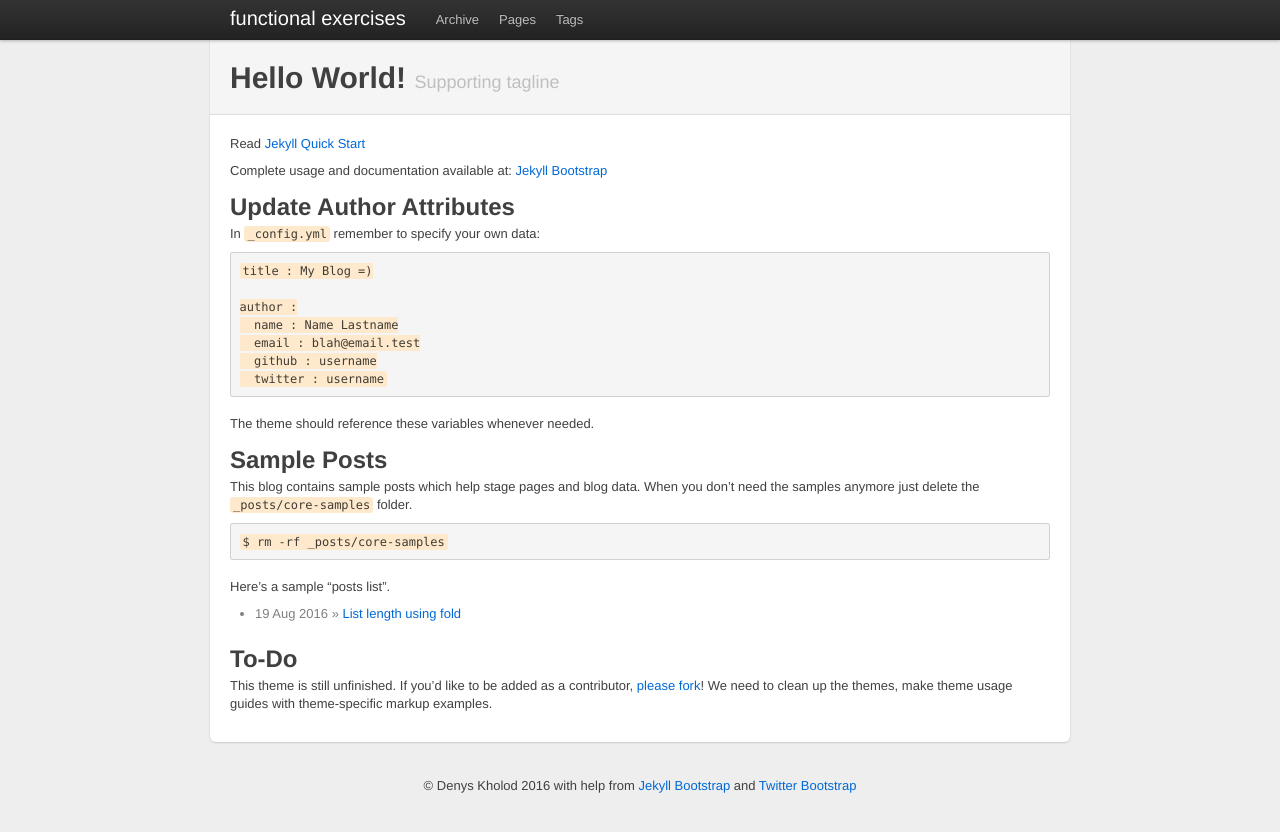
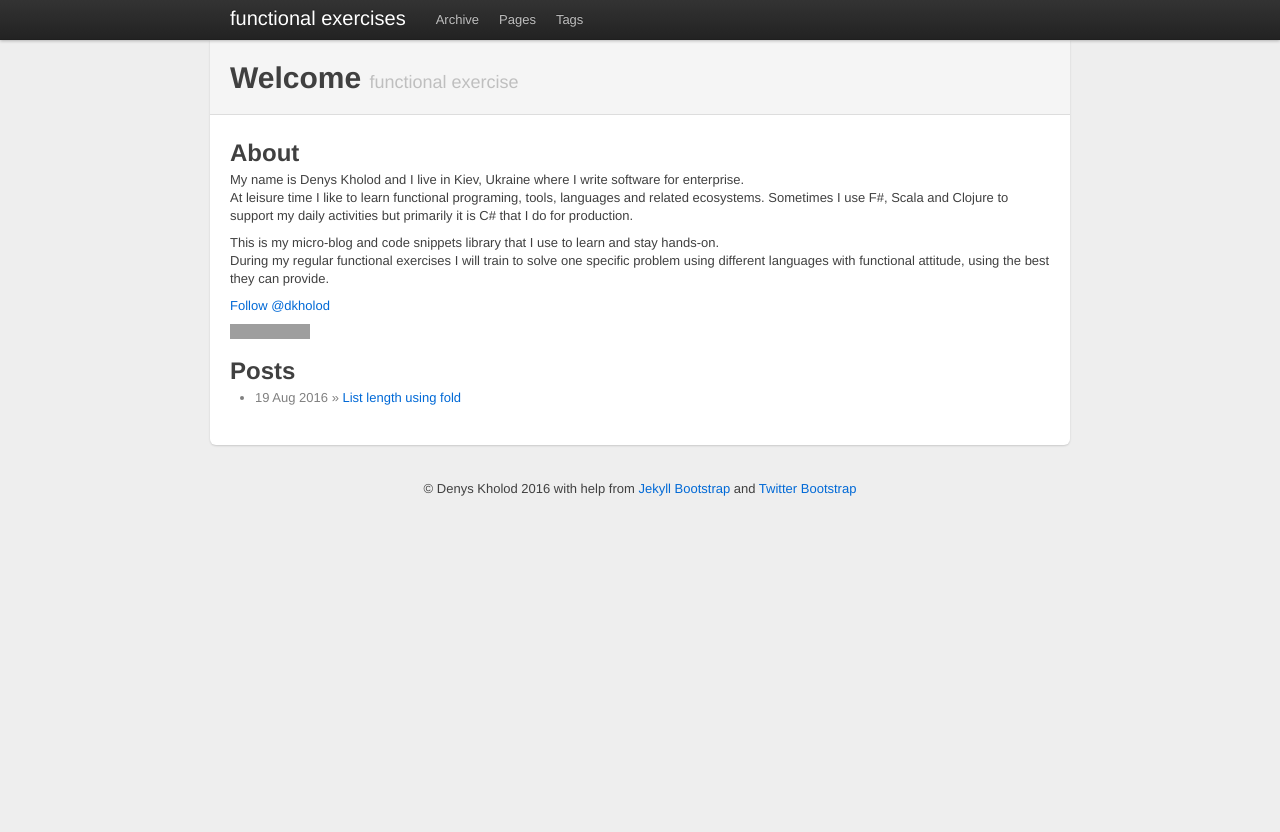
Before and after one commit to funcxz/funcxz.github.io, a Jekyll site: the page built from index.md, in a window 1280 px wide. Shown: the top 832 px of the page. Built offline with Jekyll 4.4.1, drawn with Linux system fonts in a browser that asks for light colours; comment, search, counter and statistics services are not loaded; grey boxes are pictures that could not be loaded.

Commit message:
Compose welcome page

```diff
--- a/index.md
+++ b/index.md
@@ -1,44 +1,32 @@
 ---
 layout: page
-title: Hello World!
-tagline: Supporting tagline
+title: Welcome
+tagline: functional exercise
 ---
 {% include JB/setup %}
 
-Read [Jekyll Quick Start](http://jekyllbootstrap.com/usage/jekyll-quick-start.html)
+## About
 
-Complete usage and documentation available at: [Jekyll Bootstrap](http://jekyllbootstrap.com)
+My name is Denys Kholod and I live in Kiev, Ukraine where I write software for enterprise.
+At leisure time I like to learn functional programing, tools, languages and related ecosystems. Sometimes I use F#, Scala and Clojure to support my daily activities but primarily it is C# that I do for production.
 
-## Update Author Attributes
+This is my micro-blog and code snippets library that I use to learn and stay hands-on.
+During my regular functional exercises I will train to solve one specific problem using different languages with functional attitude, using the best they can provide.
 
-In `_config.yml` remember to specify your own data:
 
-    title : My Blog =)
+<p>
+  <a href="https://twitter.com/dkholod" class="twitter-follow-button" data-show-count="false">Follow @dkholod</a>
+  <script>!function(d,s,id){var js,fjs=d.getElementsByTagName(s)[0];if(!d.getElementById(id)){js=d.createElement(s);js.id=id;js.src="//platform.twitter.com/widgets.js";fjs.parentNode.insertBefore(js,fjs);}}(document,"script","twitter-wjs");</script>
+</p>
 
-    author :
-      name : Name Lastname
-      email : blah@email.test
-      github : username
-      twitter : username
+<p>
+  <a href="http://www.linkedin.com/in/dkholod" ><img src="http://www.linkedin.com/img/webpromo/btn_profile_bluetxt_80x15.gif" width="80" height="15" border="0" alt="View Denys Kholod's profile on LinkedIn"></a>
+</p>
 
-The theme should reference these variables whenever needed.
-
-## Sample Posts
-
-This blog contains sample posts which help stage pages and blog data.
-When you don't need the samples anymore just delete the `_posts/core-samples` folder.
-
-    $ rm -rf _posts/core-samples
-
-Here's a sample "posts list".
+## Posts
 
 <ul class="posts">
   {% for post in site.posts %}
     <li><span>{{ post.date | date_to_string }}</span> &raquo; <a href="{{ BASE_PATH }}{{ post.url }}">{{ post.title }}</a></li>
   {% endfor %}
 </ul>
-
-## To-Do
-
-This theme is still unfinished. If you'd like to be added as a contributor, [please fork](http://github.com/plusjade/jekyll-bootstrap)!
-We need to clean up the themes, make theme usage guides with theme-specific markup examples.
```
Also changed, not shown: 4 other files.
